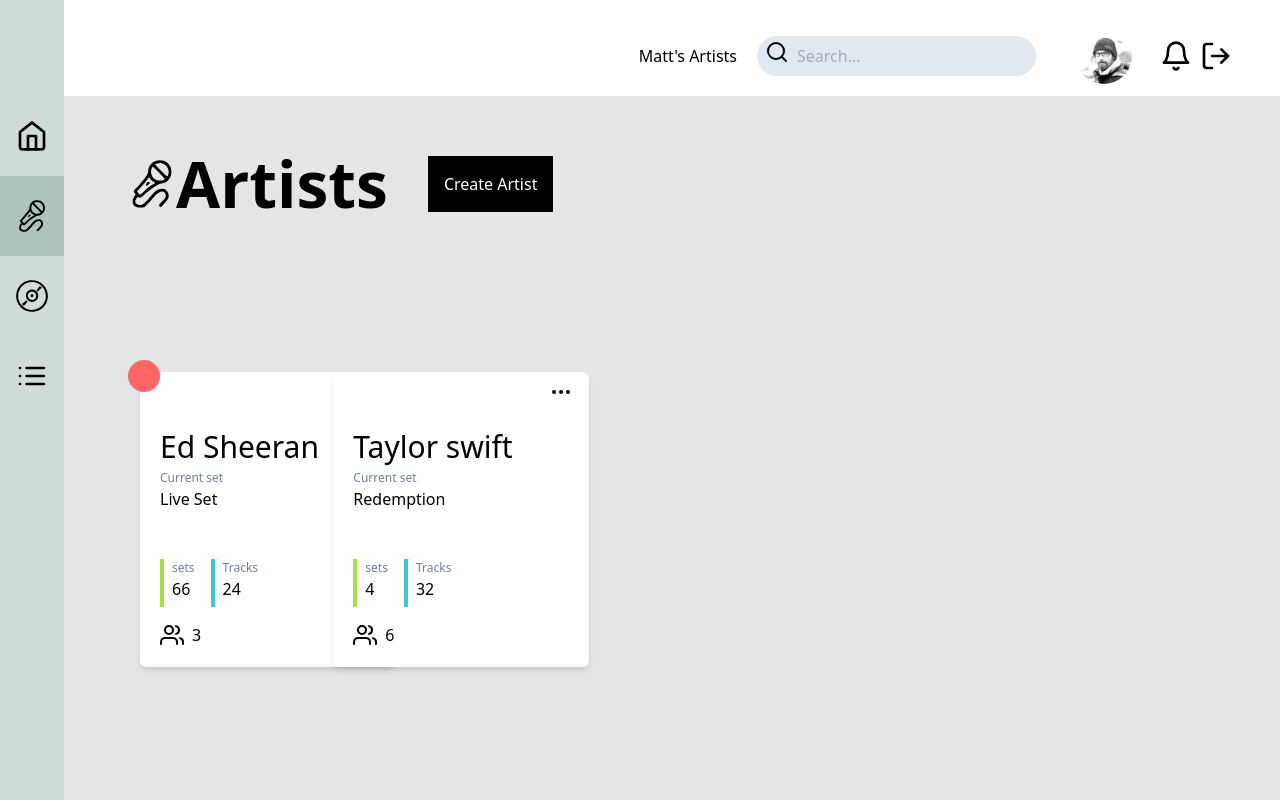
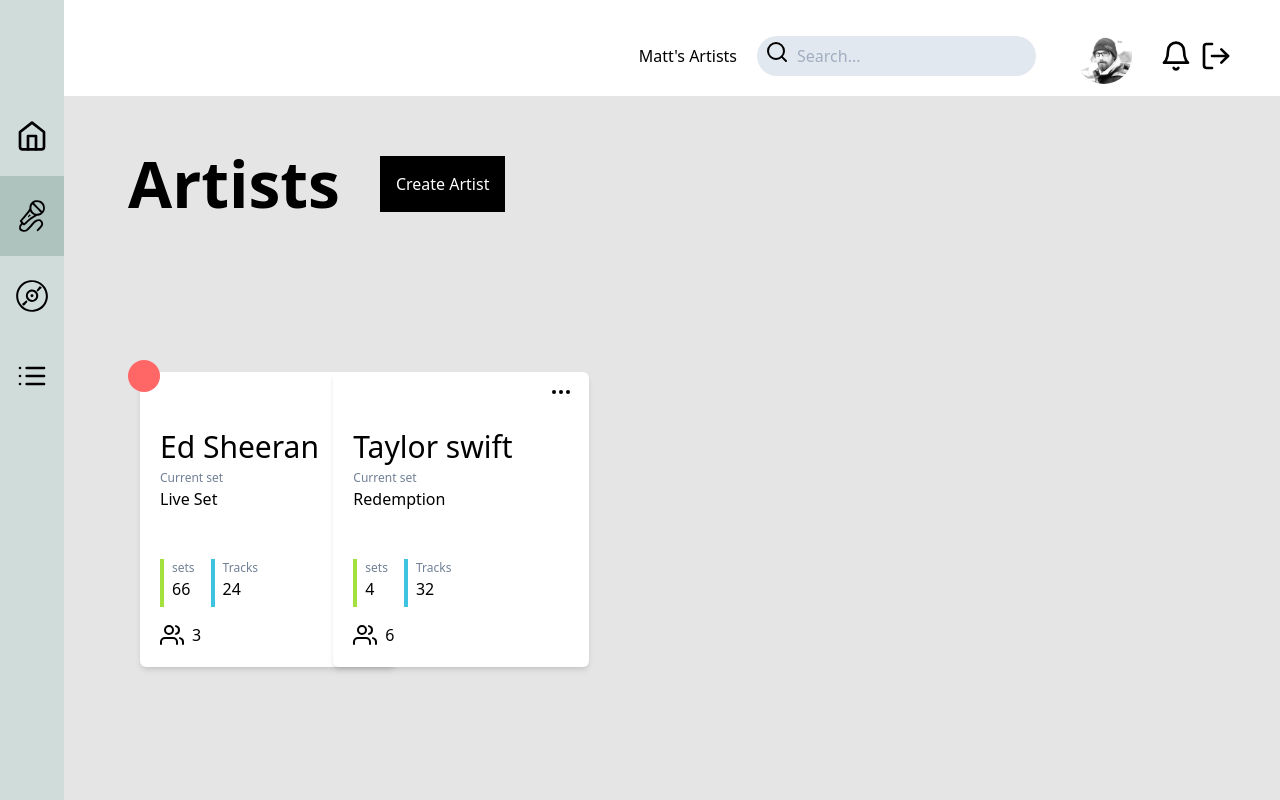
Before and after one commit to HaydenGriffin/Quokka, a React (Create React App) app in the folder frontend/: page / in a window 1280 px wide. Built offline with nearby package versions, Linux system fonts and the light colour scheme.

Commit message:
removed artist icon

```diff
--- a/frontend/src/components/PageTitleHeader.tsx
+++ b/frontend/src/components/PageTitleHeader.tsx
@@ -1,5 +1,4 @@
 import React, { PropsWithChildren, FC } from 'react';
-import { ReactComponent as ArtistIcon } from '../assets/icons/mic-thicc.svg';
 
 type PageTitleProps = {
   title: string;
@@ -11,7 +10,6 @@ const PageTitleHeader: FC<PropsWithChildren<PageTitleProps>> = ({
 }: PropsWithChildren<PageTitleProps>) => {
   return (
     <div className="flex mt-10 items-center">
-      <ArtistIcon className="w-12 h-12" />
       <h1 className="text-6xl font-bold mr-10">{title}</h1>
       {children}
     </div>
```
